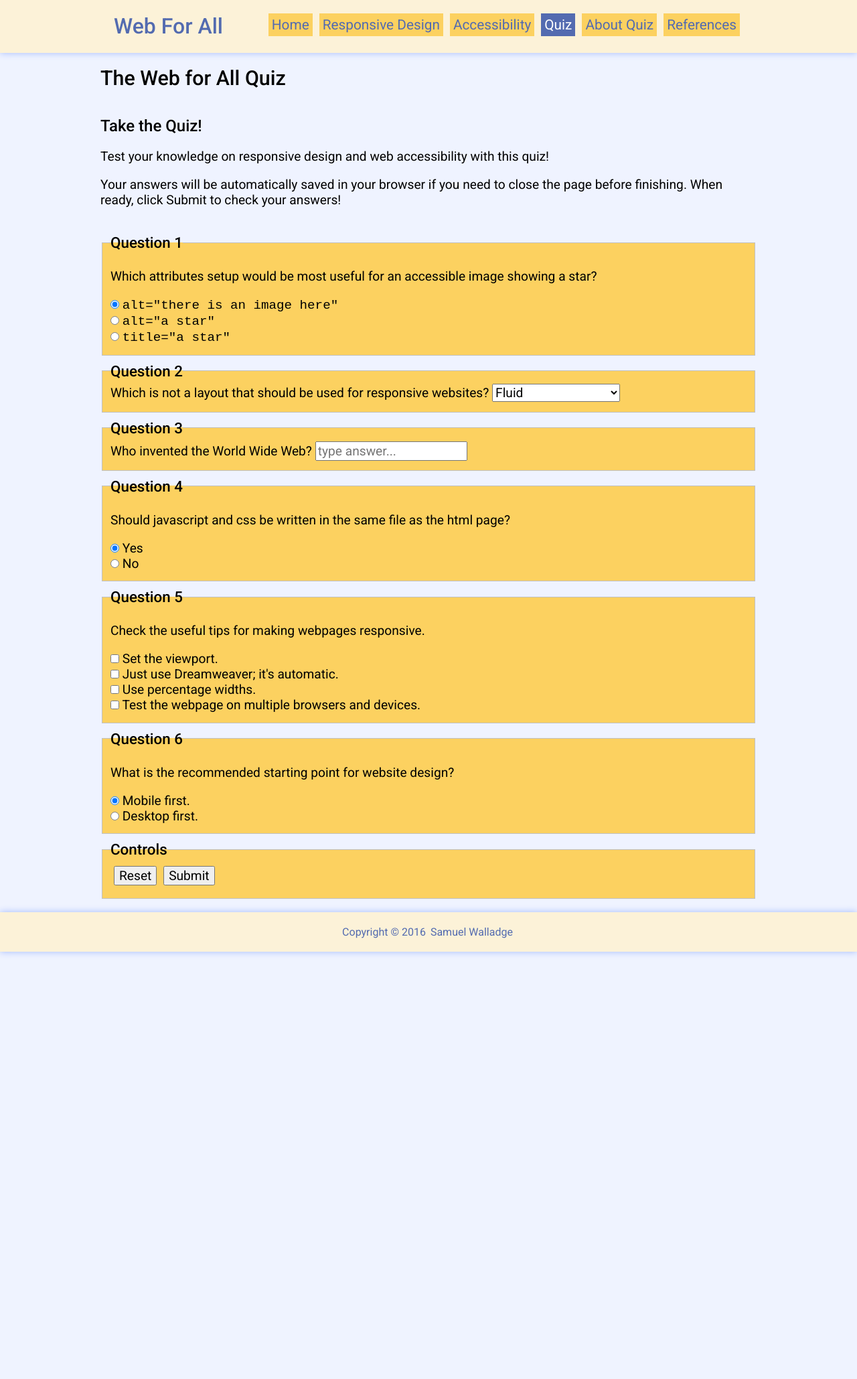
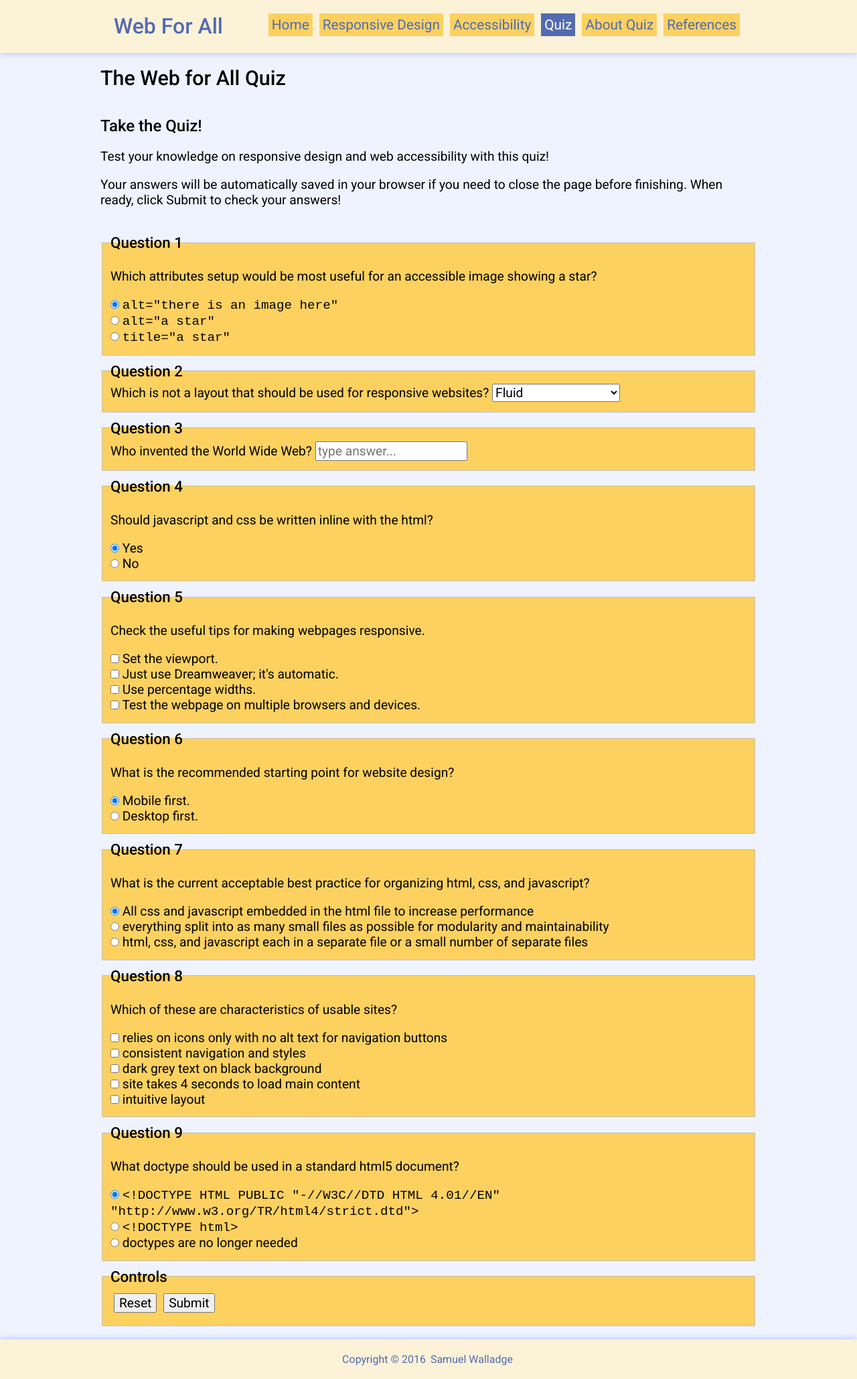
Before and after one commit to swalladge/hit226-a1, a Jekyll site: the page built from thequiz.html, in a window 1280 px wide. Shown: the whole page at 67% size. Built offline with Jekyll 4.4.1, drawn with Linux system fonts in a browser that asks for light colours.

Commit message:
added more questions

```diff
--- a/_sass/_elements.scss
+++ b/_sass/_elements.scss
@@ -121,9 +121,7 @@ legend {
 
 // neater margins on form buttons
 button, input[type=button], input[type=reset], input[type=submit] {
-  margin-left: 5px;
-  margin-top: 5px;
-  margin-bottom: 5px;
+  margin: 5px 0 5px 5px;
 }
 
 .quiz-explanation {
--- a/thequiz.html
+++ b/thequiz.html
@@ -67,7 +67,7 @@ z: 5
         <fieldset>
           <legend>Question 4</legend>
 
-          <p>Should javascript and css be written in the same file as the html page?</p>
+          <p>Should javascript and css be written inline with the html?</p>
 
             <input class="question" id="quiz-q4-1" type="radio" name="q4" value="one" checked>
             <label for="quiz-q4-1">Yes</label>
@@ -112,6 +112,61 @@ z: 5
         </fieldset>
 
         <fieldset>
+          <legend>Question 7</legend>
+          <p>What is the current acceptable best practice for organizing html, css, and javascript?</p>
+
+            <input class="question" id="quiz-q7-1" type="radio" name="files" value="one" checked>
+            <label for="quiz-q7-1">All css and javascript embedded in the html file to increase performance</label>
+            <br>
+            <input class="question" data-answer="few" id="quiz-q7-2" type="radio" name="files" value="many">
+            <label for="quiz-q7-2">everything split into as many small files as possible for modularity and maintainability</label>
+            <br>
+            <input class="question" type="radio" id="quiz-q7-3" name="files" value="few">
+            <label for="quiz-q7-3">html, css, and javascript each in a separate file or a small number of separate files</label>
+
+          <div class="quiz-explanation">Fewer files is better for performance, while more files helps with maintainability. Better to take middle ground.</div>
+        </fieldset>
+
+        <fieldset>
+          <legend>Question 8</legend>
+          <p>Which of these are characteristics of usable sites?</p>
+
+          <input id="quiz-q8-1" class="question" type="checkbox" name="usable[]" data-answer="false" value="alttext" />
+          <label for="quiz-q8-1">relies on icons only with no alt text for navigation buttons</label>
+          <br>
+          <input id="quiz-q8-2" class="question" type="checkbox" name="usable[]" data-answer="true" value="consistent" />
+          <label for="quiz-q8-2">consistent navigation and styles</label>
+          <br>
+          <input id="quiz-q8-3" class="question" type="checkbox" name="usable[]" data-answer="false" value="contrast" />
+          <label for="quiz-q8-3">dark grey text on black background</label>
+          <br>
+          <input id="quiz-q8-4" class="question" type="checkbox" name="usable[]" data-answer="false" value="slow" />
+          <label for="quiz-q8-4">site takes 4 seconds to load main content</label>
+          <br>
+          <input id="quiz-q8-5" class="question" type="checkbox" name="usable[]" data-answer="true" value="intuitive" />
+          <label for="quiz-q8-5">intuitive layout</label>
+
+          <div class="quiz-explanation">Consistent navigation and intuitive layout are the only two characteristics of usable sites here.</div>
+        </fieldset>
+
+        <fieldset>
+          <legend>Question 9</legend>
+
+          <p>What doctype should be used in a standard html5 document?</p>
+
+            <input class="question" id="quiz-q9-1" type="radio" name="html5" value="long" checked>
+            <label for="quiz-q9-1"><code>&lt;!DOCTYPE HTML PUBLIC "-//W3C//DTD HTML 4.01//EN"
+                "http://www.w3.org/TR/html4/strict.dtd"&gt;</code></label>
+            <br>
+            <input class="question" data-answer="html" id="quiz-q9-2" type="radio" name="html5" value="html">
+            <label for="quiz-q9-2"><code>&lt;!DOCTYPE html&gt;</code></label>
+            <br>
+            <input class="question" type="radio" id="quiz-q9-3" name="html5" value="none">
+            <label for="quiz-q9-3">doctypes are no longer needed</label>
+            <div class="quiz-explanation"><code>&lt;!DOCTYPE html&gt;</code> is the standard html5 doctype that should be used. For more info, see the <a href="http://www.w3.org/wiki/Doctypes_and_markup_styles">W3C Wiki</a></div>
+        </fieldset>
+
+        <fieldset>
           <legend>Controls</legend>
           <input value="Reset" class="quiz-reset" type="reset"/>
           <input value="Submit" class="quiz-submit" type="submit"/>
```
